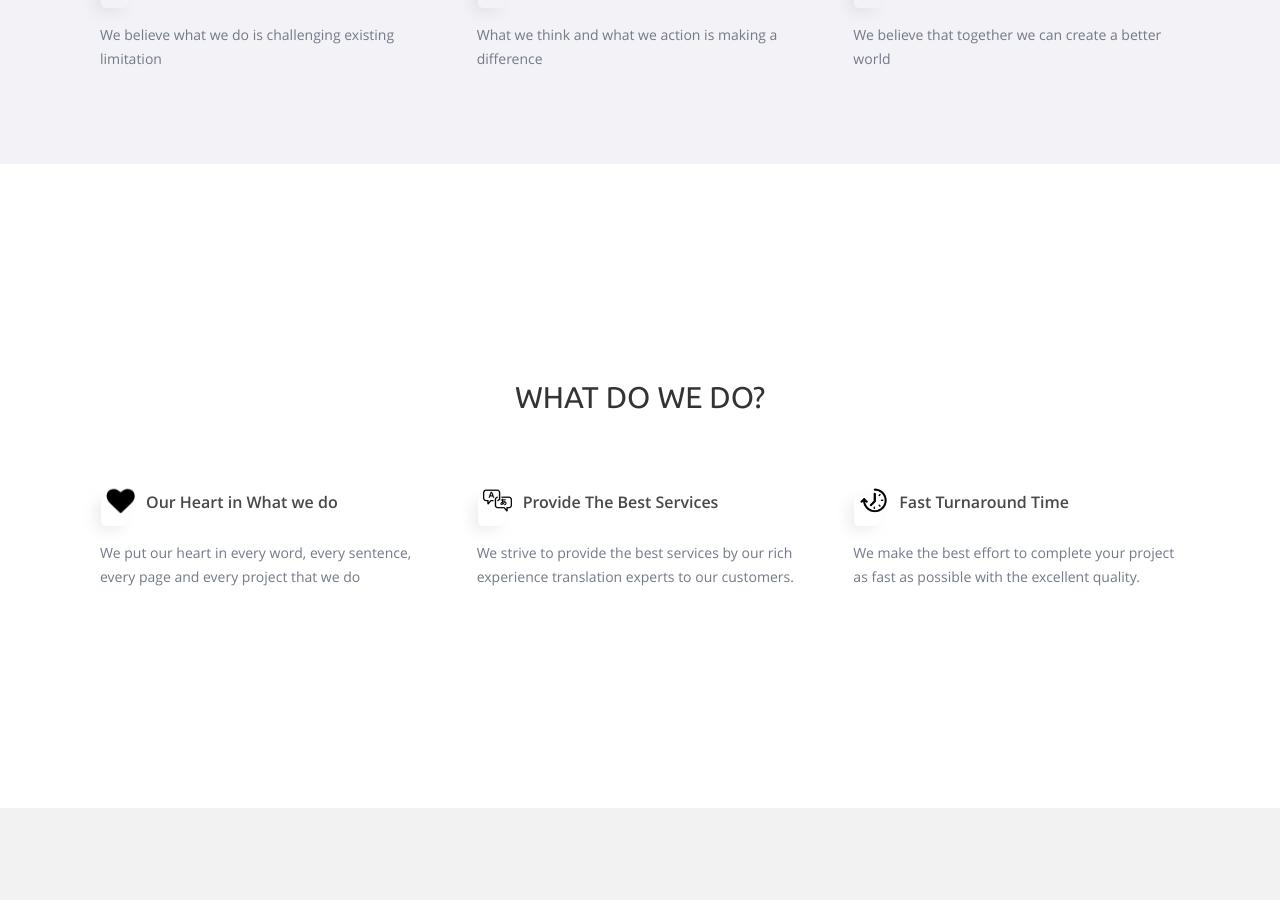
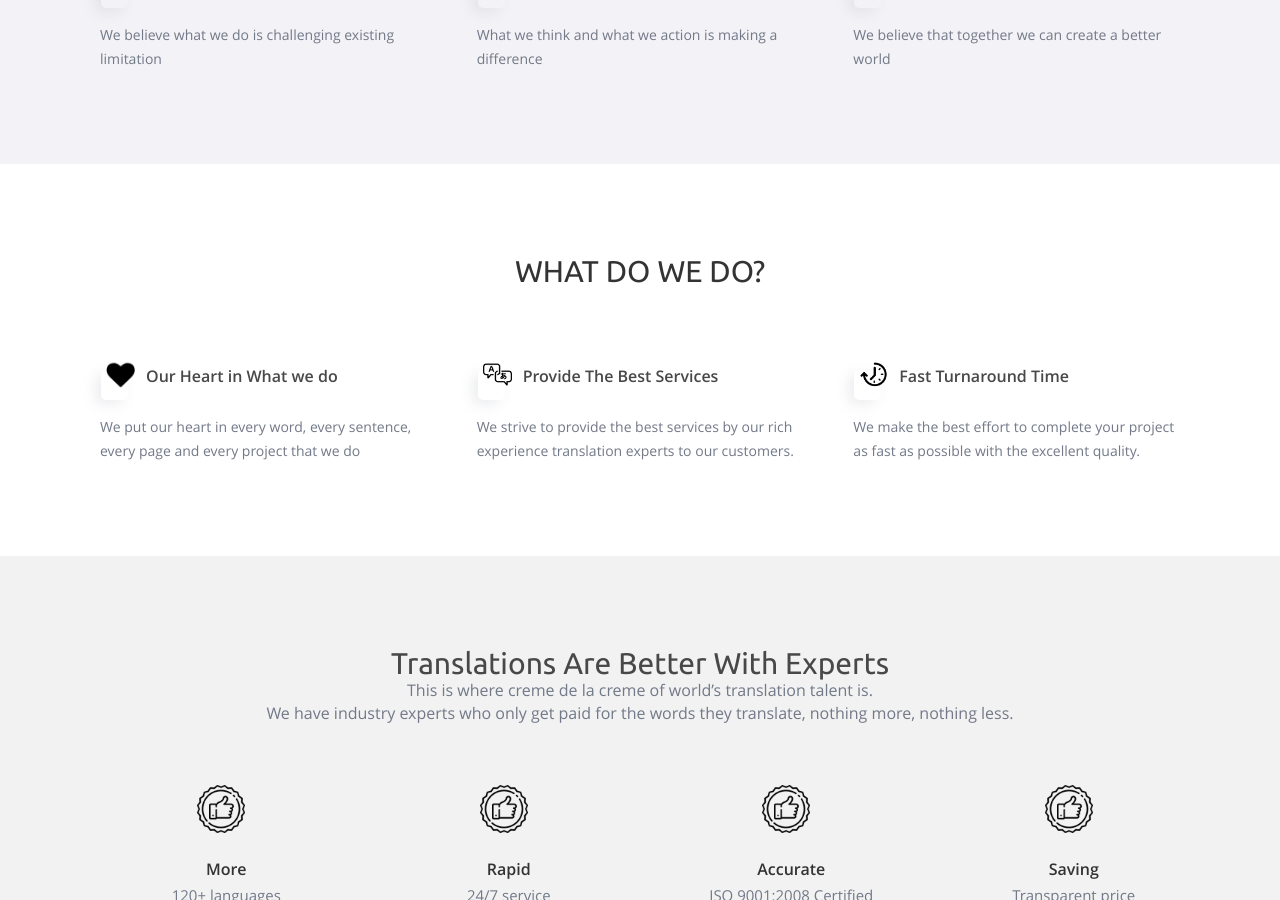
Before and after one commit to jndctranslation/landing_page, a Jekyll site: the page built from pages/about.md, in a window 1280 px wide and 900 px high, scrolled down 1423 px. Built offline with Jekyll 4.4.1, drawn with Linux system fonts in a browser that asks for light colours.

Commit message:
delete content-web; git

```diff
--- a/pages/about.md
+++ b/pages/about.md
@@ -490,7 +490,7 @@
         </section>
 
         <link rel="stylesheet" href="/assets/v3/css/expert-translation-services.css">
-        <div class="content_web expert_transaltion_services_page">
+        <div class="expert_transaltion_services_page">
           <section class="why_mars_block clearfix" style="background-image: url({{ site.data.pages.about.block_3.background_image }});
           box-shadow:inset 0 0 0 10000px {{ site.data.pages.about.block_3.color_overlay }};
           background-position: center bottom;
@@ -528,7 +528,7 @@
           </section>
         </div>
         <link rel="stylesheet" href="/assets/v3/css/expert-translation-services.css">
-        <div class="content_web expert_transaltion_services_page">
+        <div class="expert_transaltion_services_page">
           <section class="why_mars_block clearfix" style="background-image: url({{ site.data.pages.about.block_4.background_image }});
           box-shadow:inset 0 0 0 10000px {{ site.data.pages.about.block_4.color_overlay }};
           background-position: center bottom;
```
